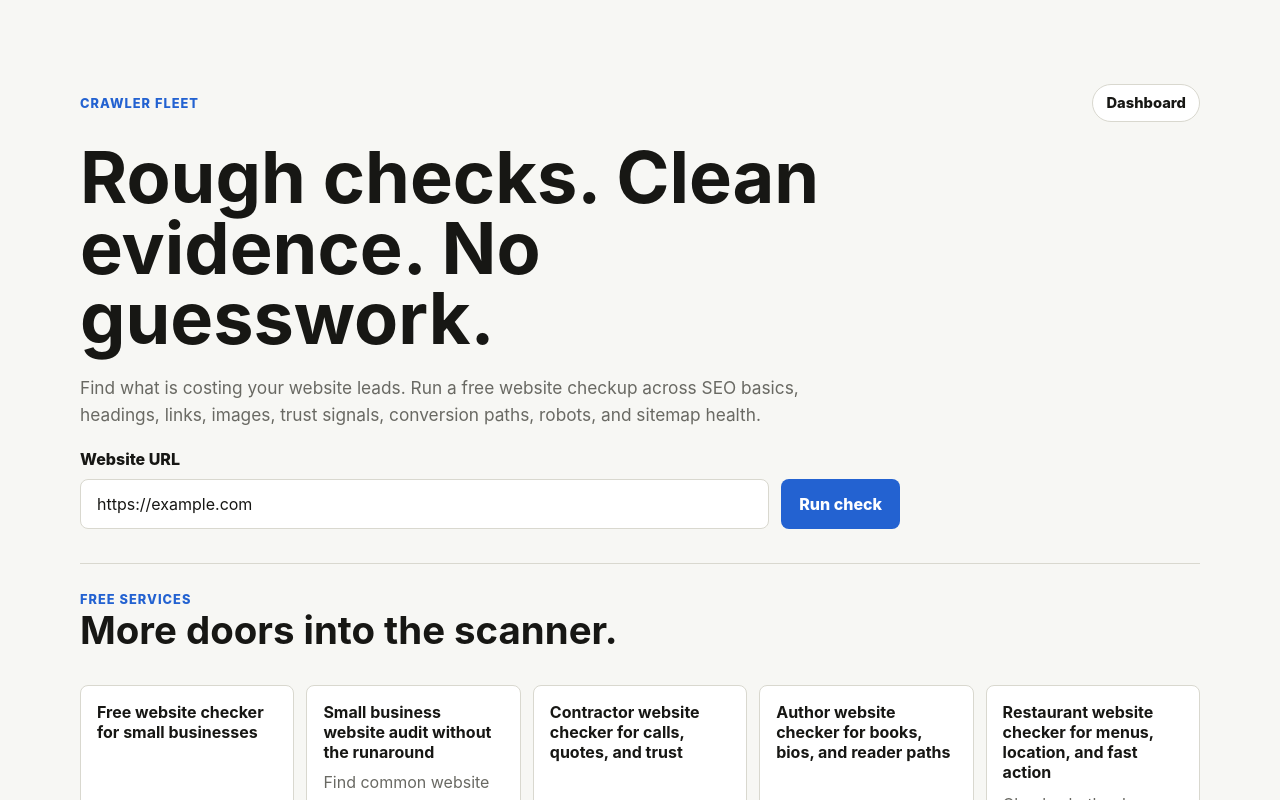
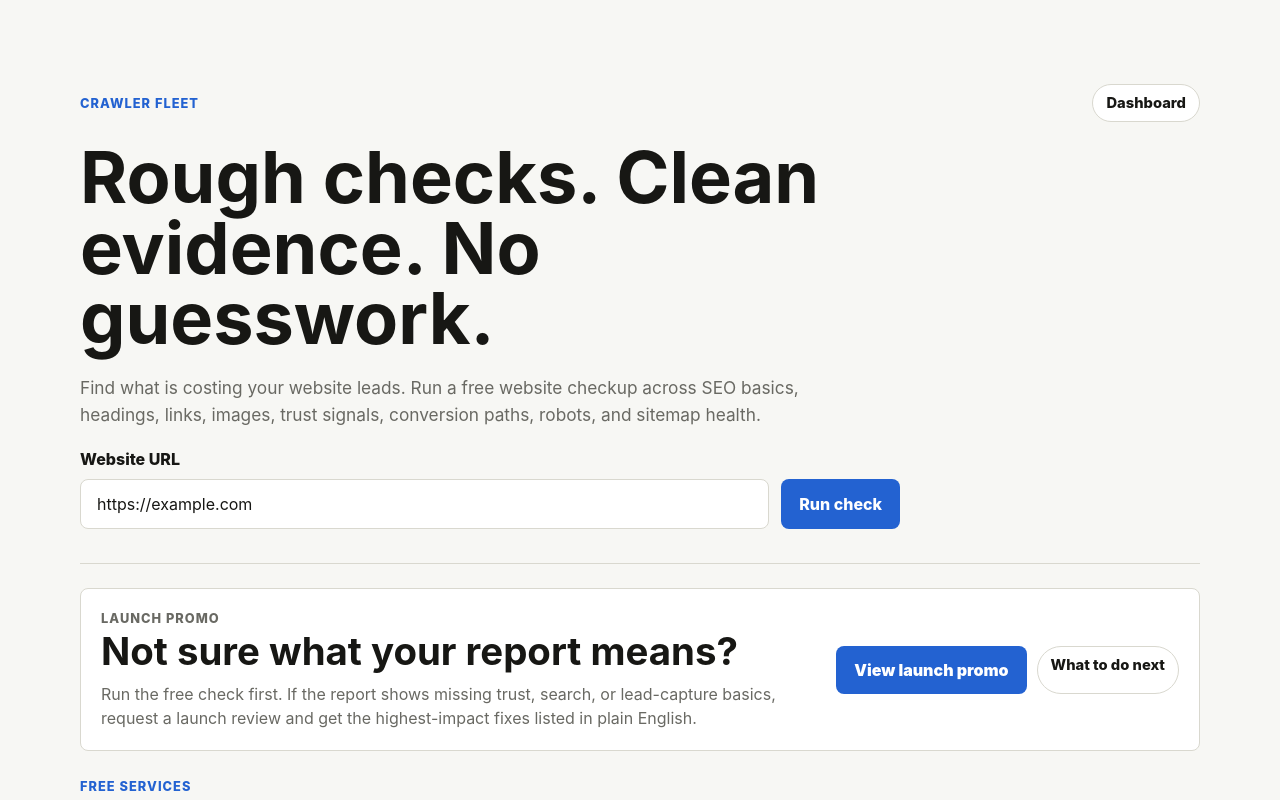
Before and after one commit to Snowman501/crawler-fleet, a Next.js app: page / in a window 1280 px wide. Shown: the top 800 px of the page. Built offline with nearby package versions, Linux system fonts and the light colour scheme.

Commit message:
Add launch promo and next-step guidance

```diff
--- a/app/globals.css
+++ b/app/globals.css
@@ -240,6 +240,60 @@ time {
 .report-actions span {
   color: var(--good);
   font-weight: 800;
+}
+
+.promo-panel,
+.next-step-panel {
+  display: grid;
+  gap: 16px;
+  border: 1px solid var(--line);
+  border-radius: 8px;
+  padding: 20px;
+  background: #fff;
+}
+
+.promo-panel {
+  grid-template-columns: minmax(0, 1fr) auto;
+  align-items: center;
+  margin-top: 24px;
+}
+
+.promo-panel p,
+.next-step-panel p {
+  margin-bottom: 0;
+  color: var(--muted);
+  line-height: 1.5;
+}
+
+.promo-actions {
+  display: flex;
+  flex-wrap: wrap;
+  gap: 10px;
+}
+
+.step-grid {
+  display: grid;
+  grid-template-columns: repeat(3, minmax(0, 1fr));
+  gap: 12px;
+}
+
+.step-grid article {
+  border: 1px solid var(--line);
+  border-radius: 8px;
+  padding: 16px;
+  background: #fff;
+}
+
+.step-grid span {
+  display: grid;
+  width: 30px;
+  height: 30px;
+  margin-bottom: 12px;
+  place-items: center;
+  border-radius: 999px;
+  background: var(--ink);
+  color: #fff;
+  font-weight: 900;
 }
 
 .service-strip {
@@ -687,6 +741,8 @@ time {
   .service-grid,
   .marketing-grid,
   .offer-grid,
+  .promo-panel,
+  .step-grid,
   .lead-panel,
   .form-grid {
     grid-template-columns: 1fr;
@@ -727,6 +783,10 @@ time {
     width: fit-content;
   }
 
+  .promo-actions {
+    display: grid;
+  }
+
   .split-head,
   .history-card {
     display: grid;
--- a/app/marketing-pages.ts
+++ b/app/marketing-pages.ts
@@ -11,6 +11,50 @@ export type MarketingPage = {
 };
 
 export const marketingPages: MarketingPage[] = [
+  {
+    slug: "launch-promo",
+    eyebrow: "Launch Promo",
+    title: "Launch promo website checkups for early users",
+    description:
+      "Try the free scanner, then request a discounted first-pass review while Crawler Fleet is launching.",
+    primaryCta: "Claim launch promo",
+    sections: [
+      {
+        title: "Free scan first",
+        body: "Run the public checker before paying for anything. The report shows what was detected and what needs attention.",
+      },
+      {
+        title: "Launch review",
+        body: "Early users can request a quick fix review based on the report so they know the highest-impact next steps.",
+      },
+      {
+        title: "No pressure path",
+        body: "If the scan does not show anything worth fixing, keep the report and move on. Paid help starts only when a business chooses it.",
+      },
+    ],
+  },
+  {
+    slug: "what-to-do-next",
+    eyebrow: "Help",
+    title: "What to do after your website checkup",
+    description:
+      "A simple guide for business owners who ran a scan but are not sure which missing items matter first.",
+    primaryCta: "Run a checkup",
+    sections: [
+      {
+        title: "Start with trust",
+        body: "If contact, about, privacy, email, phone, or policy paths are missing, fix those before spending money on traffic.",
+      },
+      {
+        title: "Then fix search basics",
+        body: "Titles, meta descriptions, headings, social preview tags, robots.txt, and sitemap.xml help people and crawlers understand the page.",
+      },
+      {
+        title: "Then fix lead capture",
+        body: "If the page has no form, phone link, email link, or clear call to action, visitors may leave without knowing what to do.",
+      },
+    ],
+  },
   {
     slug: "free-website-checker",
     eyebrow: "Free Tool",
--- a/app/page.tsx
+++ b/app/page.tsx
@@ -237,6 +237,25 @@ export default function Home() {
 
       {error ? <p className="error">{error}</p> : null}
 
+      <section className="promo-panel">
+        <div>
+          <p className="eyebrow">Launch Promo</p>
+          <h2>Not sure what your report means?</h2>
+          <p>
+            Run the free check first. If the report shows missing trust, search, or lead-capture basics, request a
+            launch review and get the highest-impact fixes listed in plain English.
+          </p>
+        </div>
+        <div className="promo-actions">
+          <a className="button-link" href="/launch-promo">
+            View launch promo
+          </a>
+          <a className="nav-link" href="/what-to-do-next">
+            What to do next
+          </a>
+        </div>
+      </section>
+
       <section className="service-strip" aria-label="Free website tools">
         <div className="section-head">
           <p className="eyebrow">Free Services</p>
@@ -313,6 +332,33 @@ export default function Home() {
             <p className="panel-copy">
               Payment buttons appear here automatically after payment links are added in Vercel.
             </p>
+          </section>
+
+          <section className="next-step-panel">
+            <div className="section-head">
+              <p className="eyebrow">Not Sure?</p>
+              <h2>Fix in this order.</h2>
+            </div>
+            <div className="step-grid">
+              <article>
+                <span>1</span>
+                <h3>Trust</h3>
+                <p>Fix contact, about, privacy, email, phone, and policy paths before buying traffic.</p>
+              </article>
+              <article>
+                <span>2</span>
+                <h3>Search</h3>
+                <p>Then handle titles, descriptions, headings, social tags, robots.txt, and sitemap.xml.</p>
+              </article>
+              <article>
+                <span>3</span>
+                <h3>Leads</h3>
+                <p>Then make the next step obvious with a form, phone link, email link, or clear CTA.</p>
+              </article>
+            </div>
+            <a className="nav-link" href="/what-to-do-next">
+              Read the simple guide
+            </a>
           </section>
 
           <div className="summary-grid">
```
